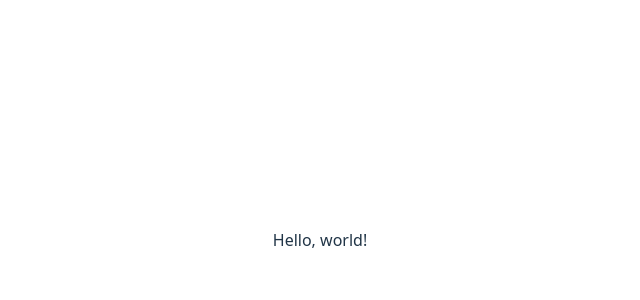
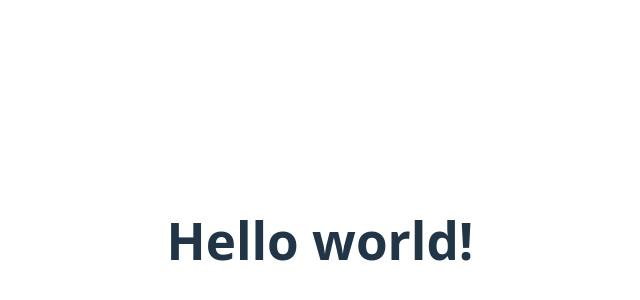
Before and after one commit to dwilhel1/frontend-sandbox, a React (Vite) app: page / in a window 1280 px wide. Shown: the part 160-460 px from the top of the page, without its empty margins (320-960 px from the left). Built offline with nearby package versions, Linux system fonts and the light colour scheme.

Commit message:
Add Tailwind to project

```diff
--- a/package.json
+++ b/package.json
@@ -10,8 +10,10 @@
     "preview": "vite preview"
   },
   "dependencies": {
+    "@tailwindcss/vite": "^4.1.18",
     "react": "^19.2.0",
-    "react-dom": "^19.2.0"
+    "react-dom": "^19.2.0",
+    "tailwindcss": "^4.1.18"
   },
   "devDependencies": {
     "@eslint/js": "^9.39.1",
--- a/src/app/App.css
+++ b/src/app/App.css
@@ -1,3 +1,5 @@
+@import "tailwindcss";
+
 #root {
   max-width: 1280px;
   margin: 0 auto;
--- a/src/app/App.tsx
+++ b/src/app/App.tsx
@@ -4,7 +4,9 @@
 
   return (
     <>
-      Hello, world!
+      <h1 className="text-3xl font-bold">
+        Hello world!
+      </h1>
     </>
   )
 }
--- a/vite.config.ts
+++ b/vite.config.ts
@@ -1,10 +1,14 @@
 import { defineConfig } from 'vite'
 import react from '@vitejs/plugin-react-swc'
 import path from 'path'
+import tailwindcss from '@tailwindcss/vite'
 
 // https://vite.dev/config/
 export default defineConfig({
-  plugins: [react()],
+  plugins: [
+    react(),
+    tailwindcss(),
+  ],
   resolve: {
     alias: {
       '@': path.resolve(__dirname, 'src'),
```
Also changed, not shown: 1 other file (tests, documents, lock files or other folders).
